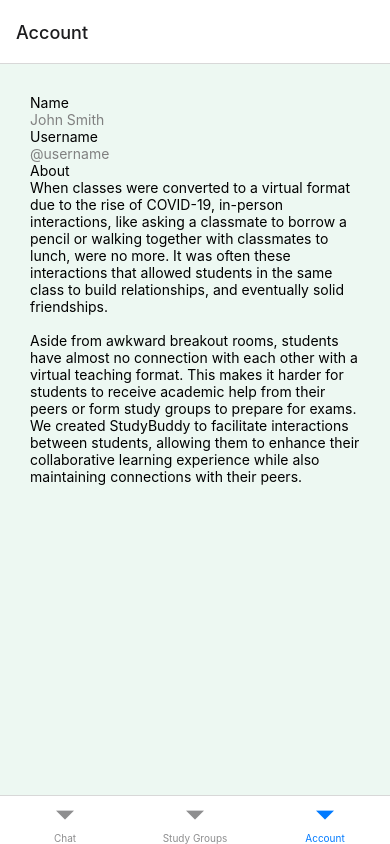
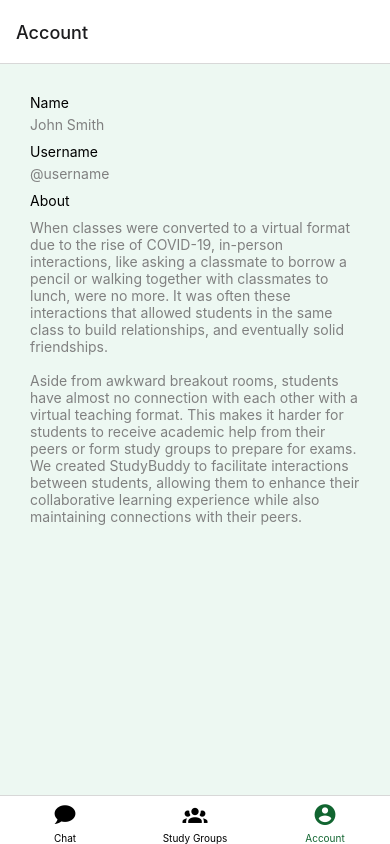
Before and after one commit to rebecca-yee/hackrice2021, a React Native app: screen /Account in a window 390 px wide. Built offline with nearby package versions, Linux system fonts and the light colour scheme.

Commit message:
design changes

```diff
--- a/Tabs.js
+++ b/Tabs.js
@@ -3,15 +3,53 @@
 import Chat from "./screens/Chat";
 import StudyGroup from "./screens/StudyGroup";
 import Account from "./screens/Account";
+import { MaterialCommunityIcons } from "@expo/vector-icons";
 
 const Tab = createBottomTabNavigator();
 
 const Tabs = () => {
   return (
-    <Tab.Navigator>
-      <Tab.Screen name="Chat" component={Chat} />
-      <Tab.Screen name="Study Groups" component={StudyGroup} />
-      <Tab.Screen name="Account" component={Account} />
+    <Tab.Navigator
+      tabBarOptions={{
+        activeTintColor: "#116530",
+        inactiveTintColor: "black",
+      }}
+    >
+      <Tab.Screen
+        name="Chat"
+        component={Chat}
+        options={{
+          tabBarIcon: ({ color, size }) => (
+            <MaterialCommunityIcons name="chat" color={color} size={size} />
+          ),
+        }}
+      />
+      <Tab.Screen
+        name="Study Groups"
+        component={StudyGroup}
+        options={{
+          tabBarIcon: ({ color, size }) => (
+            <MaterialCommunityIcons
+              name="account-group"
+              color={color}
+              size={size}
+            />
+          ),
+        }}
+      />
+      <Tab.Screen
+        name="Account"
+        component={Account}
+        options={{
+          tabBarIcon: ({ color, size }) => (
+            <MaterialCommunityIcons
+              name="account-circle"
+              color={color}
+              size={size}
+            />
+          ),
+        }}
+      />
     </Tab.Navigator>
   );
 };
--- a/components/Card.js
+++ b/components/Card.js
@@ -24,7 +24,7 @@
     marginHorizontal: 4,
     marginVertical: 6,
     paddingHorizontal: 110,
-    paddingVertical: 30,
+    paddingVertical: 20,
   },
   cardContent: {
     fontSize: 10,
--- a/components/ListItem.js
+++ b/components/ListItem.js
@@ -15,8 +15,10 @@
 const styles = StyleSheet.create({
   heading: {
     color: "black",
+    marginBottom: 5,
   },
   subheading: {
     color: "gray",
+    marginBottom: 10,
   },
 });
--- a/screens/Account.js
+++ b/screens/Account.js
@@ -21,8 +21,8 @@
         <ListItem title="Name" subtitle="John Smith" />
         <ListItem title="Username" subtitle="@username" />
 
-        <Text>About</Text>
-        <Text>
+        <Text style={{ marginBottom: 10 }}>About</Text>
+        <Text style={{ color: "gray" }}>
           When classes were converted to a virtual format due to the rise of
           COVID-19, in-person interactions, like asking a classmate to borrow a
           pencil or walking together with classmates to lunch, were no more. It
```
